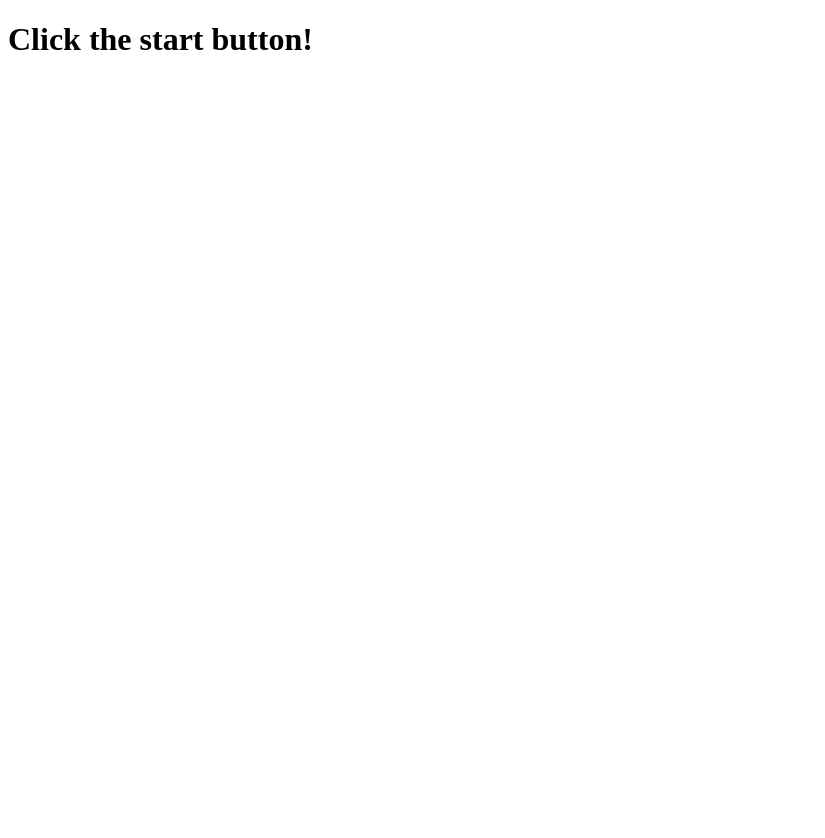
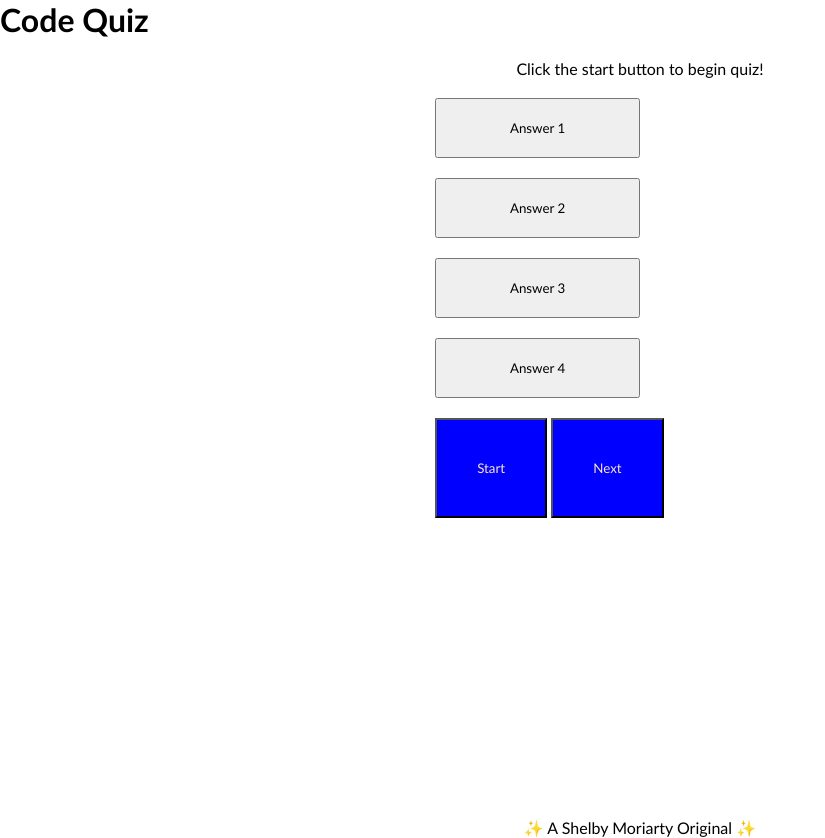
Before and after one commit to Shelby-M/04-challenge, a plain HTML site: page index.html in a window 1280 px wide. Shown: the whole page, without its empty margins (0-825 px from the left). Before the commit the page ends 800 px from the top, so only its background shows below. Drawn offline with Linux system fonts and the light colour scheme.

Commit message:
made changes to index.html and styled css

```diff
--- a/Data/style.css
+++ b/Data/style.css
@@ -0,0 +1,57 @@
+*,
+*::before,
+*::after {
+  box-sizing: border-box;
+  font-family: "Gill Sans", "Gill Sans MT", Calibri, "Trebuchet MS", sans-serif;
+}
+
+body,
+h1 {
+  justify-content: center;
+  margin: 0;
+  padding: 0;
+  align-items: center;
+}
+
+p {
+  margin: auto;
+  text-align: center;
+  padding: 20px;
+}
+
+.container {
+  margin: auto;
+  max-width: fit-content;
+  justify-content: space-between;
+}
+
+.btn {
+  margin-bottom: 20px;
+  width: 50%;
+  padding: 20px;
+}
+
+#question-container {
+}
+
+.hide {
+}
+
+#startBtn {
+  padding: 40px;
+  background-color: blue;
+  font-family: "Gill Sans", "Gill Sans MT", Calibri, "Trebuchet MS", sans-serif;
+  color: bisque;
+}
+
+#nextBtn {
+  padding: 40px;
+  background-color: blue;
+  font-family: "Gill Sans", "Gill Sans MT", Calibri, "Trebuchet MS", sans-serif;
+  color: bisque;
+}
+
+.footer {
+  text-align: center;
+  margin-top: 300px;
+}
--- a/index.html
+++ b/index.html
@@ -1,19 +1,34 @@
 <!DOCTYPE html>
 <html lang="en">
-<head>
-    <meta charset="UTF-8">
-    <meta http-equiv="X-UA-Compatible" content="IE=edge">
-    <meta name="viewport" content="width=device-width, initial-scale=1.0">
-    <title>Document</title>
-</head>
-<body>
-    <div>
-        <h1>
-            Click the start button!
-            <p>
+  <head>
+    <meta charset="UTF-8" />
+    <meta http-equiv="X-UA-Compatible" content="IE=edge" />
+    <meta name="viewport" content="width=device-width, initial-scale=1.0" />
+    <link rel="stylesheet" href="Data/style.css" />
+    <title>Code Quiz</title>
+  </head>
 
-            </p>
-        </h1>
+  <body>
+    <script src="./Data/script.js"></script>
+    <header class="header">
+      <h1>Code Quiz</h1>
+      <p>Click the start button to begin quiz!</p>
+    </header>
+
+    <div class="container">
+      <div id="question-container" class="hide"></div>
+      <div id="questions"></div>
+      <div id="answer-btn">
+        <button class="btn">Answer 1</button>
+        <button class="btn">Answer 2</button>
+        <button class="btn">Answer 3</button>
+        <button class="btn">Answer 4</button>
+      </div>
+      <div class="controls"></div>
+      <button id="startBtn">Start</button>
+      <button id="nextBtn">Next</button>
     </div>
-</body>
+
+    <footer class="footer">✨ A Shelby Moriarty Original ✨</footer>
+  </body>
 </html>
```
